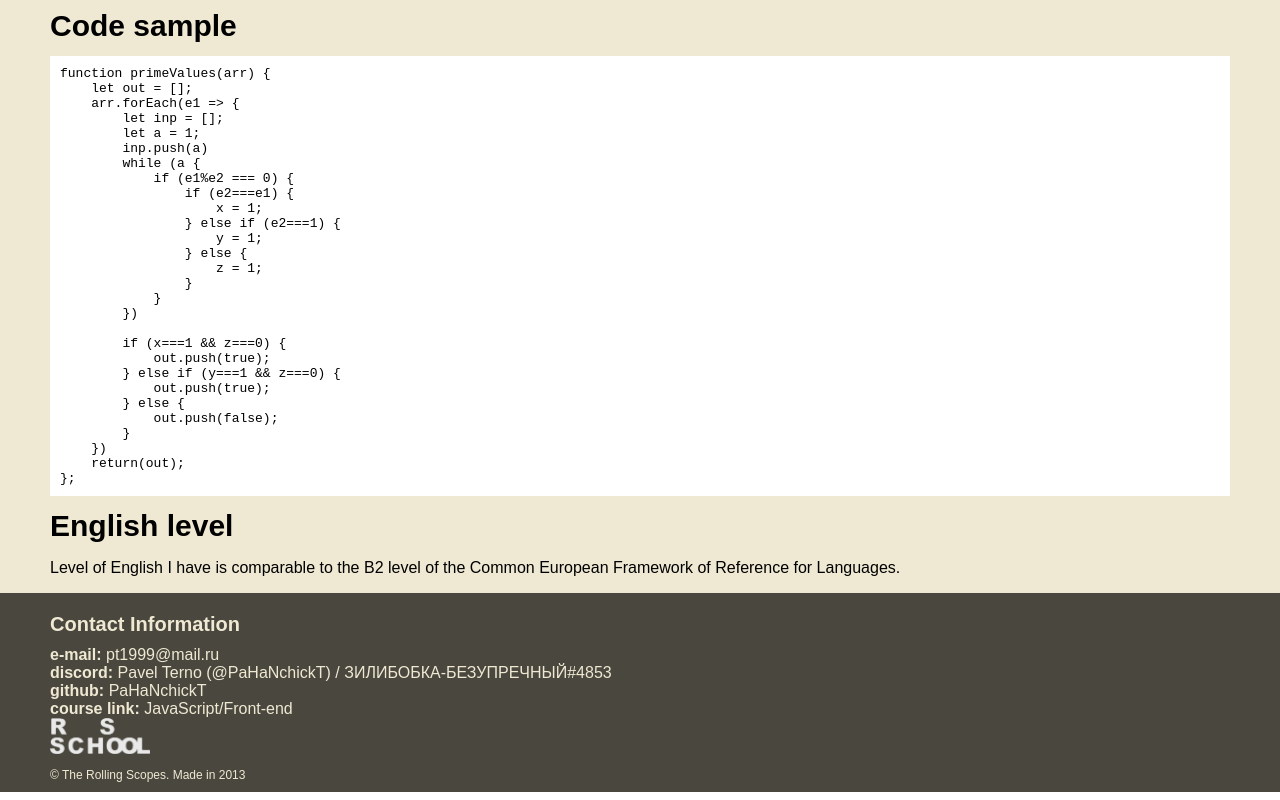
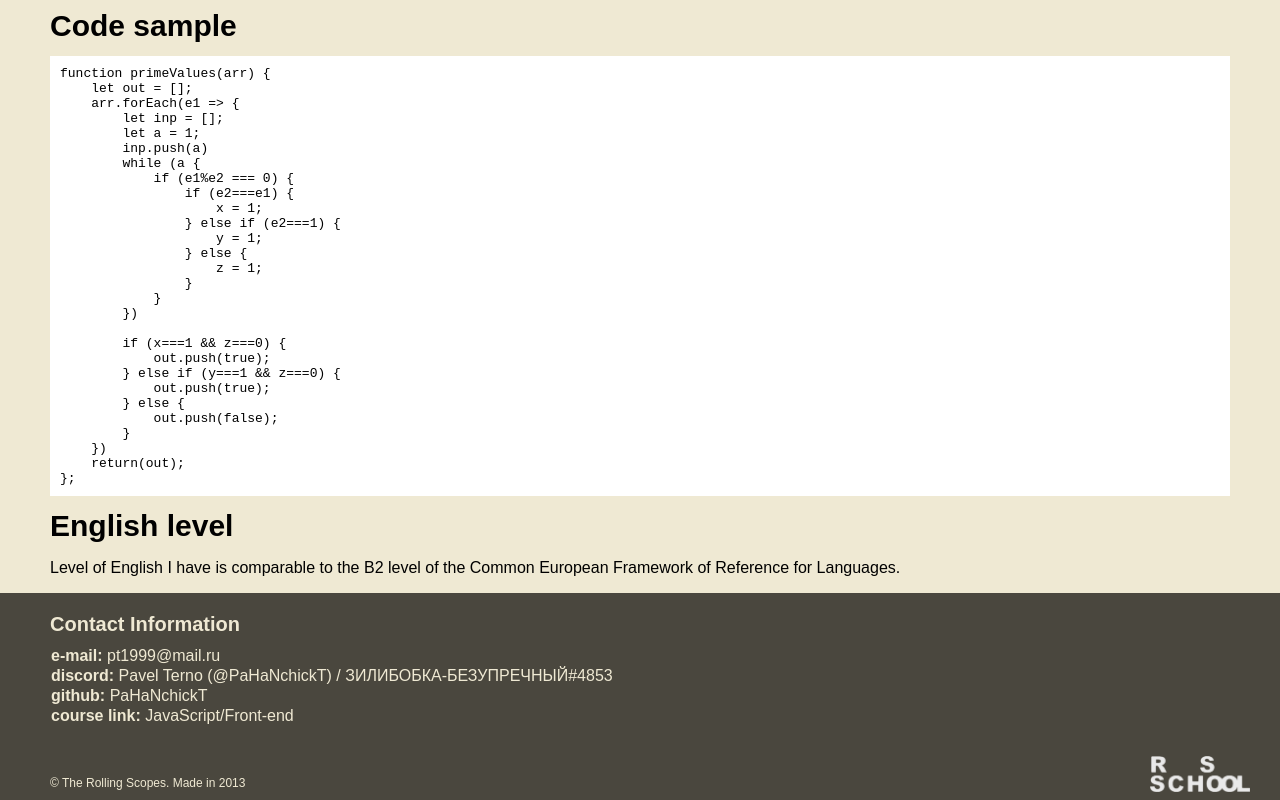
Before and after one commit to PaHaNchickT/rsschool-cv, a plain HTML site: page index.html in a window 1280 px wide. Shown: the part 1440-2240 px from the top of the page. Drawn offline with Linux system fonts and the light colour scheme.

Commit message:
fix: solve problems with <li> and logo in footer

```diff
--- a/style.css
+++ b/style.css
@@ -100,6 +100,10 @@ footer {
     color: #efe9d3;
 }
 
+footer li {
+    padding: 1px;
+}
+
 h3 {
     margin: 0;
     padding: 10px 0px;
@@ -115,4 +119,7 @@ h3 {
     width: 100px;
     padding: 0;
     margin: 0;
+    position: relative;
+    left: calc(100vw - 180px);
+    top: 30px;
 }
```
